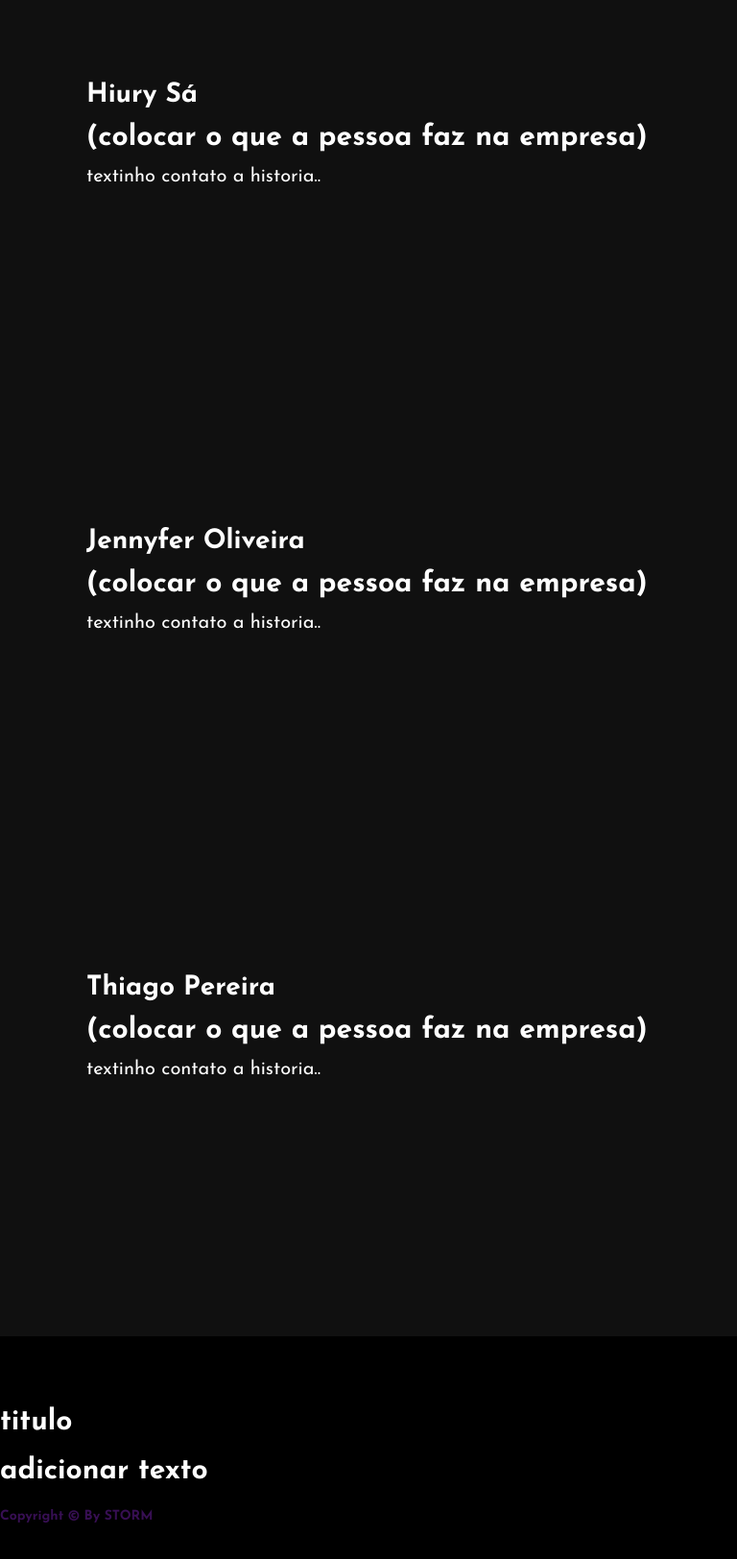
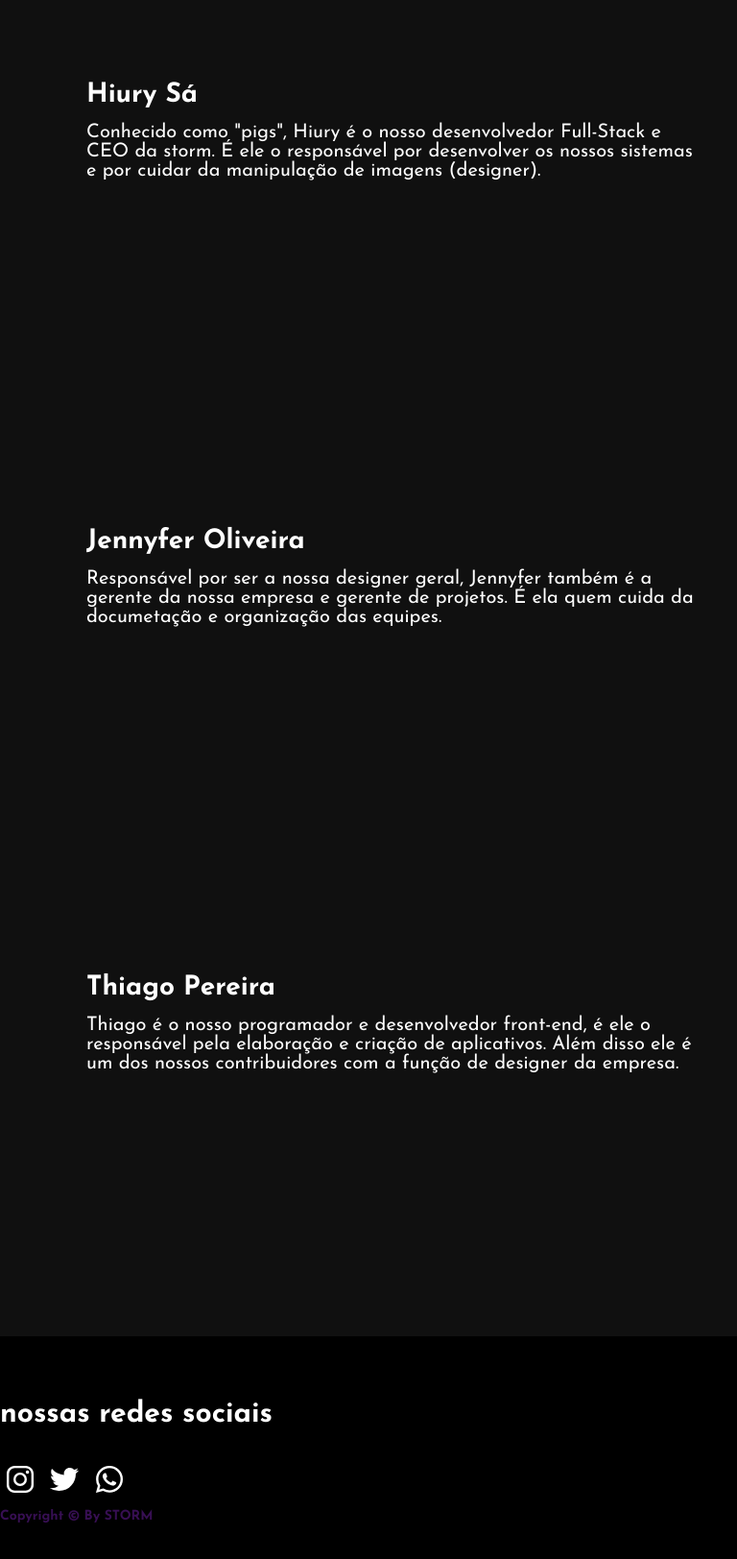
Before and after one commit to PIGSx/storm, a plain HTML site: page humanos.html in a window 1280 px wide. Shown: the part 640-2264 px from the top of the page at 96% size, 0-768 px from the left. Drawn offline with nearby package versions, Linux system fonts and the light colour scheme.

Commit message:
comecando a adicionar os textos e finalizando o rodape

```diff
--- a/humanos.html
+++ b/humanos.html
@@ -3,7 +3,7 @@
 <head>
     <meta charset="UTF-8">
     <meta http-equiv="X-UA-Compatible" content="IE=edge">
-    <meta name="viewport" content="width=device-width, initial-scale=1.0">
+    <meta name="viewport" content="width=device-width, initial-scale=1, minimum-scale=1">
     <script src="https://unpkg.com/scrollreveal"></script>
     <title>Quem somos</title>
     <link rel="stylesheet" href="css/global.css">
@@ -34,13 +34,16 @@
             <li><a href=""></a></li>
         </ul>
     </nav>
+    <script src="js/menu.js"></script>
+
+    <!-- funcionarios -->
     <section class="home">
         <div class="container">
             <div class="row">
                 <div class="home-info padd-15">
-                    <h3 class="name">Boo</h3>
-                    <h3 class="funcao">(colocar o que a pessoa faz na empresa)</h3>
-                    <p> textinho contato a historia..</p>
+                    <h3 class="name">Bruna Maia</h3>
+                    <h3 class="funcao"></h3>
+                    <p> textinho contando a historia..</p>
                 </div>
                 <div class="home-img padd-15">
                     <img src="img/foto.png" alt="">
@@ -49,8 +52,8 @@
             <div class="row">
                 <div class="home-info padd-15">
                     <h3 class="name">Hiury Sá</h3>
-                    <h3 class="funcao">(colocar o que a pessoa faz na empresa)</h3>
-                    <p> textinho contato a historia..</p>
+                    <h3 class="funcao"></h3>
+                    <p>Conhecido como "pigs", Hiury é o nosso desenvolvedor Full-Stack e CEO da <span>storm</span>. É ele o responsável por desenvolver os nossos sistemas e por cuidar da manipulação de imagens (designer).</p>
                 </div>
                 <div class="home-img padd-15">
                     <img src="img/grupo/pigs.png" alt="">
@@ -59,8 +62,8 @@
             <div class="row">
                 <div class="home-info padd-15">
                     <h3 class="name">Jennyfer Oliveira</h3>
-                    <h3 class="funcao">(colocar o que a pessoa faz na empresa)</h3>
-                    <p> textinho contato a historia..</p>
+                    <h3 class="funcao"></h3>
+                    <p>Responsável por ser a nossa designer geral, Jennyfer também é a gerente da nossa empresa e gerente de projetos. É ela quem cuida da documetação e organização das equipes.</p>
                 </div>
                 <div class="home-img padd-15">
                     <img src="img/foto.png" alt="">
@@ -69,8 +72,8 @@
             <div class="row">
                 <div class="home-info padd-15">
                     <h3 class="name">Thiago Pereira</h3>
-                    <h3 class="funcao">(colocar o que a pessoa faz na empresa)</h3>
-                    <p> textinho contato a historia..</p>
+                    <h3 class="funcao"></h3>
+                    <p>Thiago é o nosso programador e desenvolvedor front-end, é ele o responsável pela elaboração e criação de aplicativos. Além disso ele é um dos nossos contribuidores com a função de designer da empresa.</p>
                 </div>
                 <div class="home-img padd-15">
                     <img src="img/grupo/thiago.png" alt="">
@@ -80,10 +83,18 @@
     </section>
     <br><br>
     <footer>
-        <p>titulo</p>
-        <p>adicionar texto</p>
+        <p>nossas redes sociais</p>
+        <div class="share">
+            <a href="#" target="blank"><ion-icon class="icons" name="logo-instagram"></ion-icon></a>
+            <a href="https://twitter.com/_StormComp" target="blank"><ion-icon class="icons" name="logo-twitter"></ion-icon></a>
+            <a
+              href="https://api.whatsapp.com/send?phone=5511967866367&text=eae%20pigs%2C%20vim%20do%20site%20e%20gostaria%20de%20saber%20mais%20sobre%20os%20sneakers." target="blank"><ion-icon class="icons" name="logo-whatsapp"></ion-icon></a>
+          </div>
         <p class="copy">Copyright © By STORM</p>
     </footer>
+        <!-- importação dos icons -->
+        <script type="module" src="https://unpkg.com/ionicons@5.5.2/dist/ionicons/ionicons.esm.js"></script>
+        <script nomodule src="https://unpkg.com/ionicons@5.5.2/dist/ionicons/ionicons.js"></script>
     <script src="js/scroll.js"></script>
 </body>
 
```
